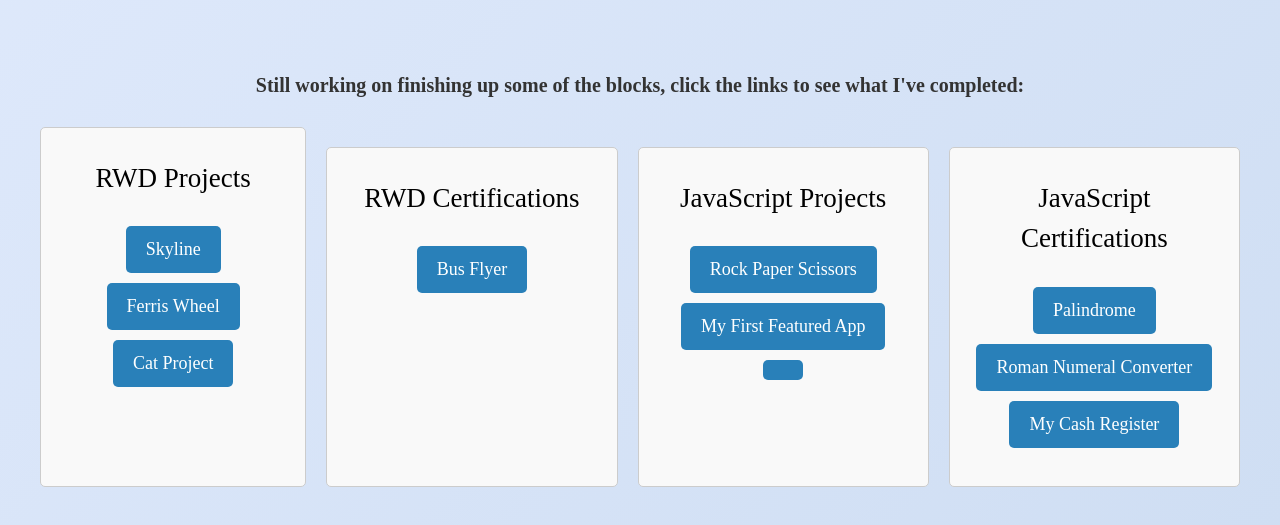
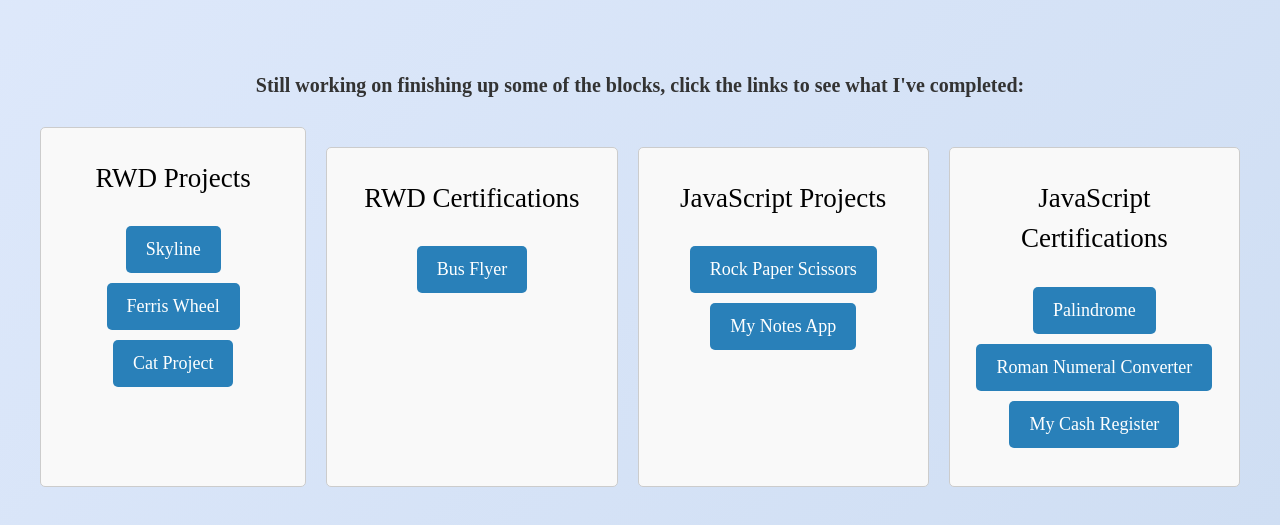
Before and after one commit to Buffaluv07/Web-Page, a website: page docs/Location/index.html in a window 1280 px wide. Shown: the part 333-858 px from the top of the page. Drawn offline with Linux system fonts and the light colour scheme.

Commit message:
all new changes

```diff
--- a/docs/Location/index.html
+++ b/docs/Location/index.html
@@ -39,8 +39,7 @@
                 <h3>JavaScript Projects</h3>
                 <ul>
                     <li><a href="../RockPaper/index.html">Rock Paper Scissors</a></li>
-                    <li><a href="../ToDo-App/index.html">My First Featured App</a></li>
-                    <li><a href=""></a></li>
+                    <li><a href="../Notes-App/index.html">My Notes App</a></li>
                 </ul>
             </div>
             <div class="column">
```
Also changed, not shown: Notes-App/index.html (+1 -0 lines), docs/Notes-App/index.html (+1 -1 lines).
